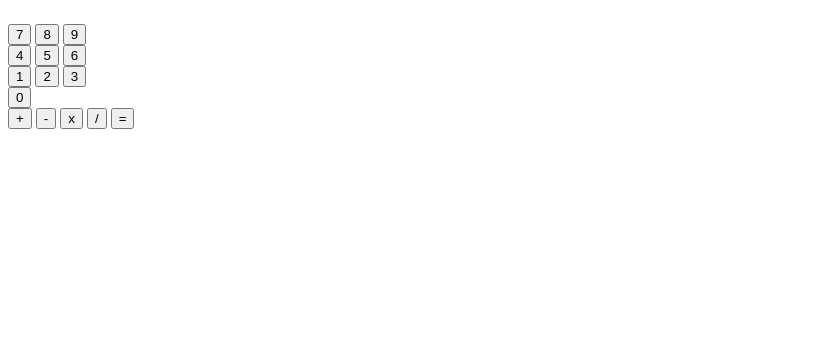
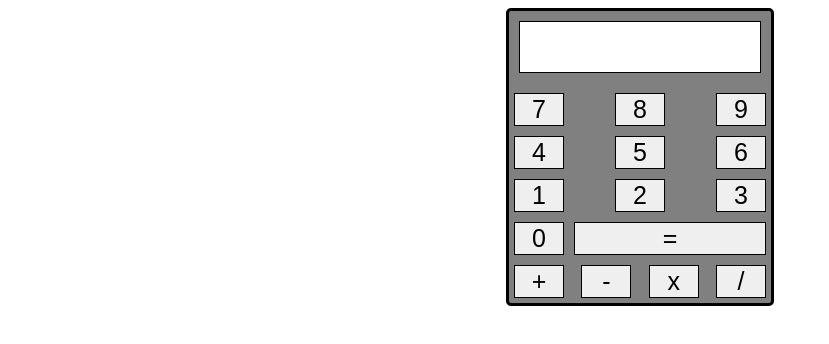
Before and after one commit to mattpike1012/Calculator, a plain HTML site: page index.html in a window 1280 px wide. Shown: the whole page, without its empty margins (0-829 px from the left). Drawn offline with Linux system fonts and the light colour scheme.

Commit message:
Basic CSS created

```diff
--- a/index.html
+++ b/index.html
@@ -5,35 +5,37 @@
         <script src = 'script.js' defer></script>
     </head>
     <body>
-        <div class = "container">
+        <div class = "container mainContainer">
             <div class = "container" id = "calculator">
                 <div class = "display">
                 </div>
                 <div class = "buttons">
                     <div class = "number-buttons">
-                        <div class = "top-row">
+                        <div class = "top-row row">
                             <button class = "button" id = "btn7">7</button>
                             <button class = "button" id = "btn8">8</button>
                             <button class = "button" id = "btn9">9</button>
                         </div>
-                        <div>
+                        <div class="row">
                             <button class = "button" id = "btn4">4</button>
                             <button class = "button" id = "btn5">5</button>
                             <button class = "button" id = "btn6">6</button>
                         </div>
-                        <div>
+                        <div class = "row">
                             <button class = "button" id = "btn1">1</button>
                             <button class = "button" id = "btn2">2</button>
                             <button class = "button" id = "btn3">3</button>
                         </div>
-                        <button class = "button" id = "btn0">0</button>
+                        <div class = "row" id = "equal-row">
+                            <button class = "button" id = "btn0">0</button>
+                            <button class = "button" id = "btnEqual">=</button>
+                        </div>
                     </div>
-                    <div class="operation-buttons">
+                    <div class="operation-buttons row">
                         <button class = "button" id = "btnAdd">+</button>
                         <button class = "button" id = "btnSubtract">-</button>
                         <button class = "button" id = "btnMultiply">x</button>
                         <button class = "button" id = "btnDivide">/</button>
-                        <button class = "button" id = "btnEqual">=</button>
                     </div>
                 </div>
             </div>
--- a/style.css
+++ b/style.css
@@ -1,4 +1,53 @@
 .container {
     display: flex;
     flex-direction: column;
+    gap:5px;
 }
+
+.mainContainer {
+    align-items: center;
+    justify-items: space-between;
+}
+
+.row {
+    gap: 10px;
+    padding: 5px;
+    display: flex;
+    justify-content: space-between;
+}
+
+.display {
+    /* display: flex;
+    justify-content: flex-end; */
+    text-align: right;
+    font-size: 40px;
+    border: 1px solid black;
+    background-color: white;
+    margin: 10px;
+    height: 50px;
+    width:240px;
+}
+
+.display p {
+    margin: 0px;
+}
+
+.button {
+    border: 1px solid black;
+    font-size: 25px;
+    width: 50px;
+}
+
+#equal-row {
+    display: flex;
+}
+
+#btnEqual {
+    flex-grow: 1;
+}
+
+#calculator {
+    border: 3px solid black;
+    border-radius: 5px;
+    background-color: grey;
+}
```
